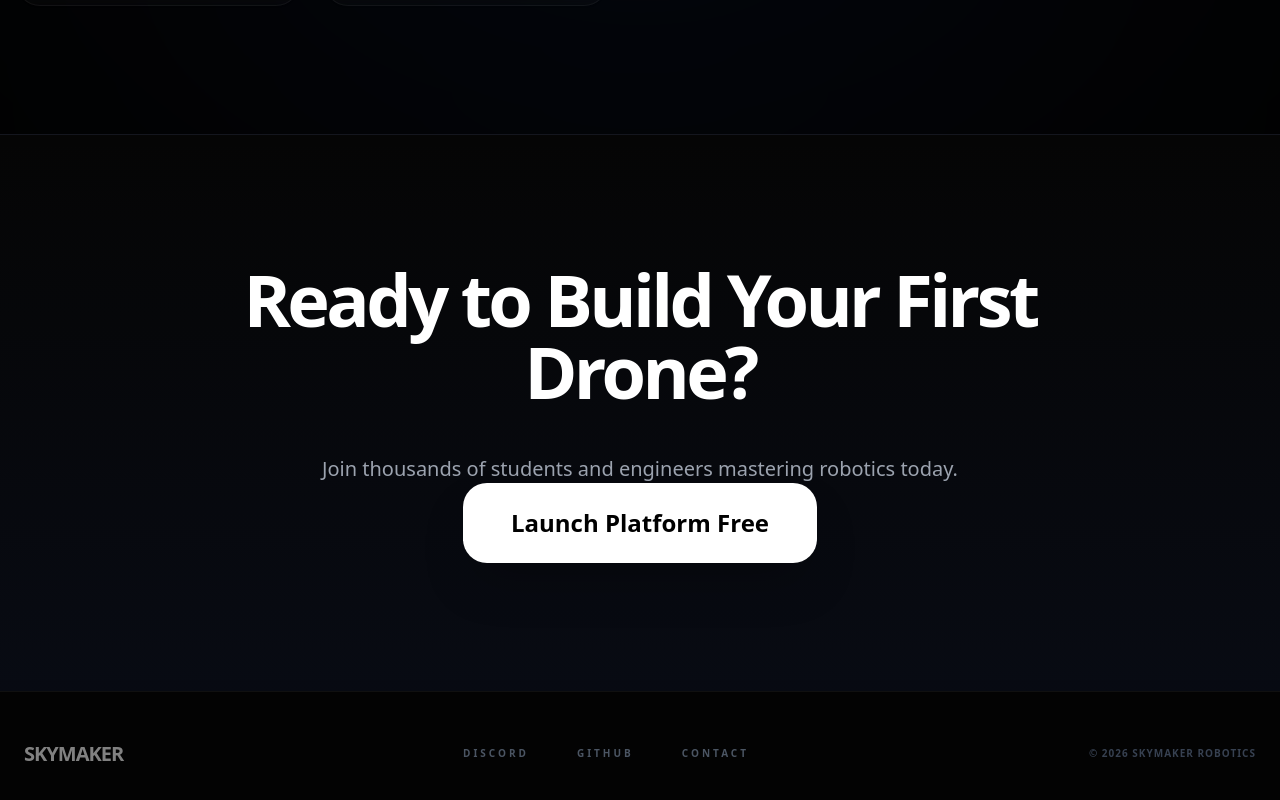
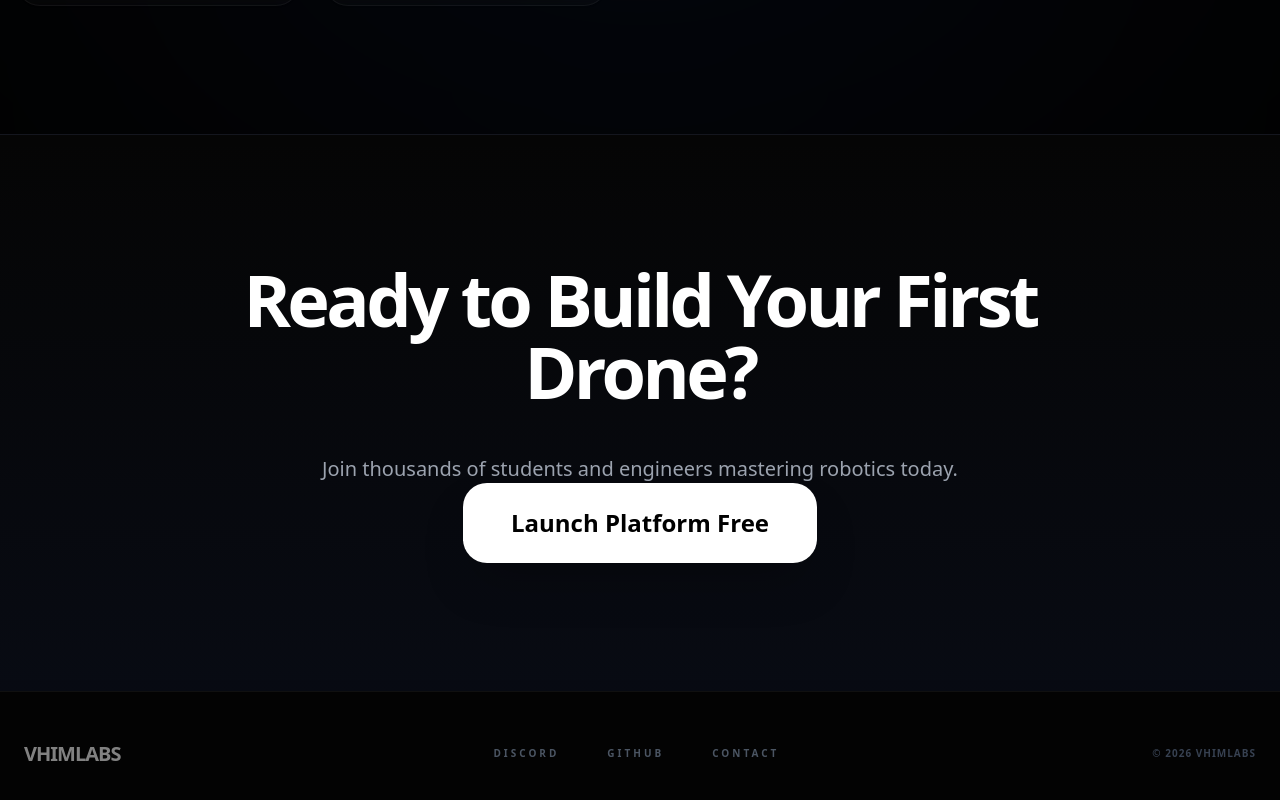
Before and after one commit to Richmond-Baah/SKYMAKER-EDU-V1, a Next.js app in the folder drone-programming-platform/: page / in a window 1280 px wide. Shown: the part 2254-3054 px from the top of the page. Built offline with nearby package versions, Linux system fonts and the light colour scheme.

Commit message:
branding: replace company name with VhimLabs across platform

```diff
--- a/drone-programming-platform/app/layout.tsx
+++ b/drone-programming-platform/app/layout.tsx
@@ -12,7 +12,7 @@ const inter = Inter({ subsets: ['latin'], variable: '--font-sans' })
 export const metadata: Metadata = {
   title: 'SkyMaker EDU | Drone Programming Platform',
   description: 'The premier educational platform for drone coding and robotics.',
-  generator: 'SkyMaker',
+  generator: 'VhimLabs',
   icons: {
     icon: [
       {
--- a/drone-programming-platform/components/landing/LandingPage.tsx
+++ b/drone-programming-platform/components/landing/LandingPage.tsx
@@ -174,14 +174,14 @@ export function LandingPage() {
             <footer className="py-12 border-t border-white/5 bg-black/40">
                 <div className="container mx-auto px-6 flex flex-col md:flex-row justify-between items-center gap-8">
                     <div className="flex items-center gap-2">
-                        <span className="font-black text-xl tracking-tighter uppercase opacity-50">SkyMaker</span>
+                        <span className="font-black text-xl tracking-tighter uppercase opacity-50">VhimLabs</span>
                     </div>
                     <div className="flex gap-10 text-[10px] font-black uppercase tracking-[0.3em] text-gray-600">
                         <a href="#" className="hover:text-white transition-colors focus:ring-2 focus:ring-blue-500/50 rounded p-1">Discord</a>
                         <a href="#" className="hover:text-white transition-colors focus:ring-2 focus:ring-blue-500/50 rounded p-1">GitHub</a>
                         <a href="#" className="hover:text-white transition-colors focus:ring-2 focus:ring-blue-500/50 rounded p-1">Contact</a>
                     </div>
-                    <p className="text-[10px] text-gray-700 font-bold uppercase tracking-widest">© 2026 SkyMaker Robotics</p>
+                    <p className="text-[10px] text-gray-700 font-bold uppercase tracking-widest">© 2026 VhimLabs</p>
                 </div>
             </footer>
         </div>
--- a/drone-programming-platform/components/learning-platform.tsx
+++ b/drone-programming-platform/components/learning-platform.tsx
@@ -125,7 +125,7 @@ export function LearningPlatform() {
                                 SKYMAKER <span className="text-blue-500">EDU</span>
                             </h1>
                             <span className="text-[10px] text-muted-foreground font-bold uppercase tracking-[0.2em] mt-0.5">
-                                Robotics Platform
+                                by VhimLabs
                             </span>
                         </div>
                     </Link>
```
